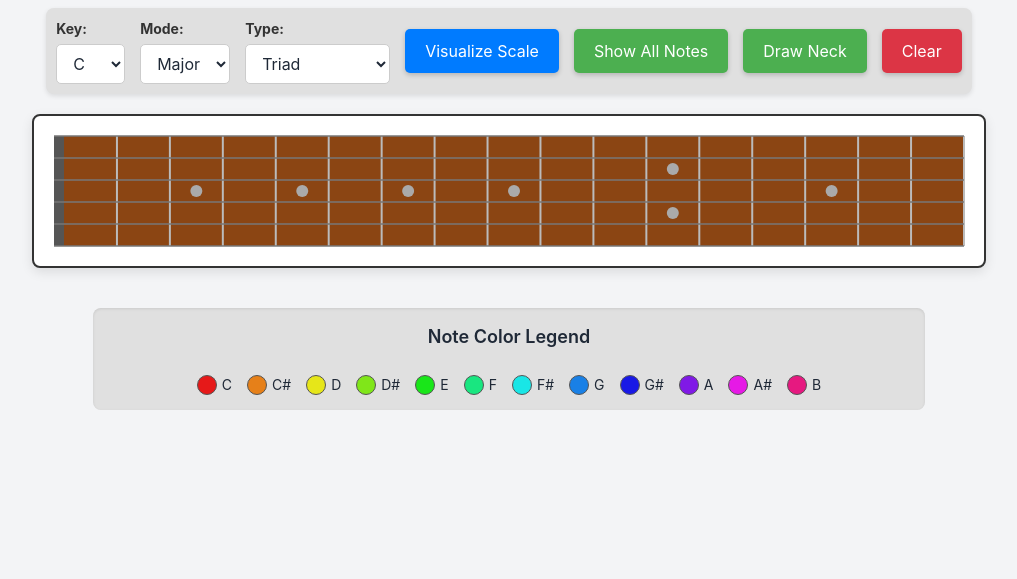
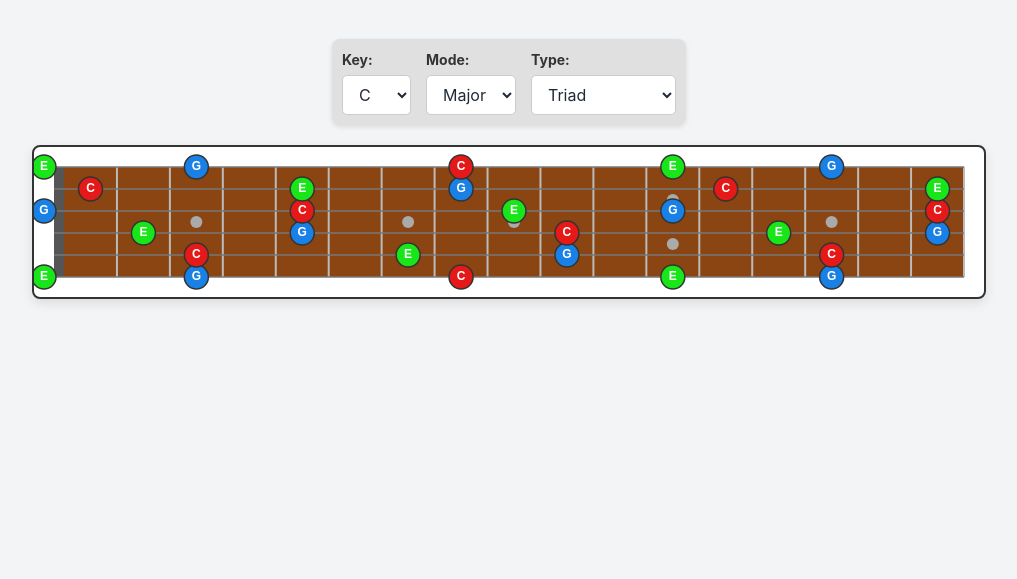
Before and after one commit to nopolabs/guitar-fretboard-visualizer, a plain HTML site: page index.html in a window 1280 px wide. Shown: the part 221-800 px from the top of the page, without its empty margins (131-1148 px from the left). Drawn offline with nearby package versions, Linux system fonts and the light colour scheme.

Commit message:
Update index.html
Simpler

```diff
--- a/index.html
+++ b/index.html
@@ -64,64 +64,10 @@
             border-color: #4CAF50;
             box-shadow: 0 0 0 2px rgba(76, 175, 80, 0.3);
         }
-        .button {
-            padding: 10px 20px;
-            background-color: #4CAF50; /* Green */
-            color: white;
-            border: none;
-            border-radius: 5px;
-            cursor: pointer;
-            font-size: 16px;
-            transition: background-color 0.3s ease;
-            box-shadow: 0 2px 5px rgba(0, 0, 0, 0.2);
-        }
-        .button:hover {
-            background-color: #45a049;
-        }
-        .button:active {
-            background-color: #3e8e41;
-            box-shadow: 0 1px 3px rgba(0, 0, 0, 0.2);
-            transform: translateY(1px);
-        }
-        .button.clear {
-            background-color: #dc3545; /* Red */
-        }
-        .button.clear:hover {
-            background-color: #c82333;
-        }
-        .button.visualize {
-            background-color: #007bff; /* Blue */
-        }
-        .button.visualize:hover {
-            background-color: #0056b3;
-        }
-        .note-legend {
-            display: flex;
-            flex-wrap: wrap;
-            gap: 15px;
-            margin-top: 20px;
-            padding: 15px;
-            background-color: #e0e0e0;
-            border-radius: 8px;
-            box-shadow: inset 0 1px 3px rgba(0, 0, 0, 0.1);
-            justify-content: center;
-        }
-        .legend-item {
-            display: flex;
-            align-items: center;
-            gap: 5px;
-            font-size: 14px;
-        }
-        .legend-color-box {
-            width: 20px;
-            height: 20px;
-            border-radius: 50%;
-            border: 1px solid #555;
-        }
     </style>
 </head>
 <body class="bg-gray-100 text-gray-800">
-    <h1 class="text-3xl font-bold mb-6 text-center">Guitar Fretboard Visualizer</h1>
+    <!-- Removed the h1 title tag -->
 
     <div class="controls">
         <div class="control-group">
@@ -146,21 +92,12 @@
                 <option value="Pentatonic">Pentatonic</option>
                 <option value="Blues">Blues</option>
                 <option value="SevenNote">7-Note Scale</option>
+                <option value="AllNotes">All Notes</option>
             </select>
         </div>
-
-        <button id="visualizeScaleButton" class="button visualize">Visualize Scale</button>
-        <button id="showAllNotesButton" class="button">Show All Notes</button>
-        <button id="drawNeckButton" class="button">Draw Neck</button>
-        <button id="clearButton" class="button clear">Clear</button>
     </div>
 
     <canvas id="guitarCanvas"></canvas>
-
-    <div class="note-legend">
-        <h2 class="w-full text-center text-lg font-semibold mb-2">Note Color Legend</h2>
-        <!-- Legend items will be populated by JavaScript -->
-    </div>
 
     <script>
         window.onload = function() {
@@ -169,8 +106,7 @@
 
             // Set canvas dimensions (responsive)
             const canvasWidth = Math.min(window.innerWidth * 0.85, 950); // Increased width for more fret space
-            // MODIFIED: Decreased height for narrower string space
-            const canvasHeight = Math.min(window.innerHeight * 0.3, 150);
+            const canvasHeight = Math.min(window.innerHeight * 0.3, 150); // Decreased height for narrower string space
             canvas.width = canvasWidth;
             canvas.height = canvasHeight;
 
@@ -212,48 +148,31 @@
             });
             keySelect.value = 'C'; // Default to C
 
-            // Generate 12 distinct HSL colors for each note
-            const noteColors = {};
-            const numNotesInOctave = notes.length; // 12 notes
-            const hueStep = 360 / numNotesInOctave; // Divide 360 degrees by 12 notes
+            // Global variable to store dynamically generated note colors
+            let currentNoteColors = {};
 
-            // Map notes to their base index (0-11) for color calculation
-            const noteIndexMap = {};
-            notes.forEach((note, index) => {
-                noteIndexMap[note] = index;
-            });
+            // Function to generate 12 distinct HSL colors for each note,
+            // with the specified root note appearing as red (hue 0)
+            function generateDynamicNoteColors(rootNote) {
+                const dynamicColors = {};
+                const numNotesInOctave = notes.length; // 12 notes
+                const hueStep = 360 / numNotesInOctave; // Divide 360 degrees by 12 notes
 
-            // Function to get HSL color for a note, ensuring 'C' is red-ish (hue 0)
-            function getNoteColor(noteName) {
-                const baseHue = 0; // Starting hue for 'C' (red)
-                const noteIdx = noteIndexMap[noteName];
-                const hue = (baseHue + (noteIdx * hueStep)) % 360;
-                const saturation = 80; // Keep saturation high for vibrant colors
-                const lightness = 50;  // Keep lightness in the middle for good visibility
-                return `hsl(${hue}, ${saturation}%, ${lightness}%)`;
+                const rootNoteIndex = notes.indexOf(rootNote);
+
+                for (let i = 0; i < numNotesInOctave; i++) {
+                    const noteName = notes[i];
+                    // Calculate the relative index from the root note
+                    // Add numNotesInOctave to handle negative results from subtraction
+                    const relativeIndex = (i - rootNoteIndex + numNotesInOctave) % numNotesInOctave;
+
+                    const hue = (relativeIndex * hueStep); // Hue starts from 0 (red) for the root
+                    const saturation = 80; // Keep saturation high for vibrant colors
+                    const lightness = 50;  // Keep lightness in the middle for good visibility
+                    dynamicColors[noteName] = `hsl(${hue}, ${saturation}%, ${lightness}%)`;
+                }
+                return dynamicColors;
             }
-
-            // Populate noteColors object
-            for (const note of notes) {
-                noteColors[note] = getNoteColor(note);
-            }
-
-            // Populate the note legend
-            const noteLegendContainer = document.querySelector('.note-legend');
-            function populateNoteLegend() {
-                noteLegendContainer.innerHTML = '<h2 class="w-full text-center text-lg font-semibold mb-2">Note Color Legend</h2>';
-                for (const note of notes) {
-                    const legendItem = document.createElement('div');
-                    legendItem.classList.add('legend-item');
-                    legendItem.innerHTML = `
-                        <div class="legend-color-box" style="background-color: ${noteColors[note]};"></div>
-                        <span>${note}</span>
-                    `;
-                    noteLegendContainer.appendChild(legendItem);
-                }
-            }
-            populateNoteLegend();
-
 
             // Function to draw the guitar neck
             function drawGuitarNeck() {
@@ -340,7 +259,8 @@
 
                 ctx.beginPath();
                 ctx.arc(fretX, stringY, noteRadius, 0, Math.PI * 2);
-                ctx.fillStyle = noteColors[noteName] || '#000'; // Default to black if color not found
+                // Use the dynamically generated colors
+                ctx.fillStyle = currentNoteColors[noteName] || '#000'; // Default to black if color not found
                 ctx.fill();
                 ctx.strokeStyle = '#333';
                 ctx.lineWidth = 1.5;
@@ -379,12 +299,20 @@
                 'SevenNote': {
                     'Major': [0, 2, 4, 5, 7, 9, 11], // Major Scale
                     'Minor': [0, 2, 3, 5, 7, 8, 10]  // Natural Minor Scale
+                },
+                'AllNotes': { // Custom type to show all notes
+                    'Major': [0, 1, 2, 3, 4, 5, 6, 7, 8, 9, 10, 11], // All 12 chromatic notes
+                    'Minor': [0, 1, 2, 3, 4, 5, 6, 7, 8, 9, 10, 11] // Same for minor (all notes)
                 }
             };
 
             // Function to get the notes for a selected scale/triad
             function getScaleNotes(rootNote, scaleType, majorMinor) {
                 const rootIndex = notes.indexOf(rootNote);
+                // For "AllNotes", the majorMinor distinction doesn't apply, just return all notes
+                if (scaleType === 'AllNotes') {
+                    return notes;
+                }
                 const intervals = scaleIntervals[scaleType][majorMinor];
                 const scaleNotes = [];
 
@@ -395,12 +323,16 @@
                 return scaleNotes;
             }
 
-            // New function to visualize the selected scale
+            // Function to visualize the selected scale
             function visualizeSelectedScale() {
-                drawGuitarNeck(); // Redraw neck first
+                drawGuitarNeck(); // Always redraw neck first to clear previous notes
+
                 const selectedKey = keySelect.value;
                 const selectedMajorMinor = majorMinorSelect.value;
                 const selectedScaleType = scaleTypeSelect.value;
+
+                // Generate note colors based on the selected root key
+                currentNoteColors = generateDynamicNoteColors(selectedKey);
 
                 const notesToHighlight = getScaleNotes(selectedKey, selectedScaleType, selectedMajorMinor);
 
@@ -414,44 +346,22 @@
                 }
             }
 
-            // Event Listeners for buttons
-            document.getElementById('drawNeckButton').addEventListener('click', drawGuitarNeck);
-            document.getElementById('clearButton').addEventListener('click', () => {
-                ctx.clearRect(0, 0, canvas.width, canvas.height);
-            });
-
-            document.getElementById('showAllNotesButton').addEventListener('click', () => {
-                drawGuitarNeck(); // Redraw neck first
-                for (let s = 0; s < numStrings; s++) {
-                    for (let f = 0; f <= numFrets; f++) {
-                        const note = getNoteAtFret(s, f);
-                        drawNote(s, f, note);
-                    }
-                }
-            });
-
+            // Event Listeners for dropdowns (automatically redraw on change)
             keySelect.addEventListener('change', visualizeSelectedScale);
             majorMinorSelect.addEventListener('change', visualizeSelectedScale);
             scaleTypeSelect.addEventListener('change', visualizeSelectedScale);
 
-            // Keep the button click listener for explicit action
-            document.getElementById('visualizeScaleButton').addEventListener('click', visualizeSelectedScale);
-
-
             // Initial draw when the page loads
-            drawGuitarNeck();
+            visualizeSelectedScale();
 
             // Handle window resize to make canvas responsive
             window.addEventListener('resize', () => {
                 const newCanvasWidth = Math.min(window.innerWidth * 0.85, 950);
-                const newCanvasHeight = Math.min(window.innerHeight * 0.3, 150); // Updated for narrower
+                const newCanvasHeight = Math.min(window.innerHeight * 0.3, 150);
                 canvas.width = newCanvasWidth;
                 canvas.height = newCanvasHeight;
                 // Redraw content after resize
-                drawGuitarNeck();
-                // If notes were displayed, re-draw them after resize
-                // For simplicity, I'm not implementing full state restoration on resize,
-                // but you can click the buttons again to re-display notes.
+                visualizeSelectedScale(); // Re-visualize the current scale on resize
             });
         };
     </script>
```
